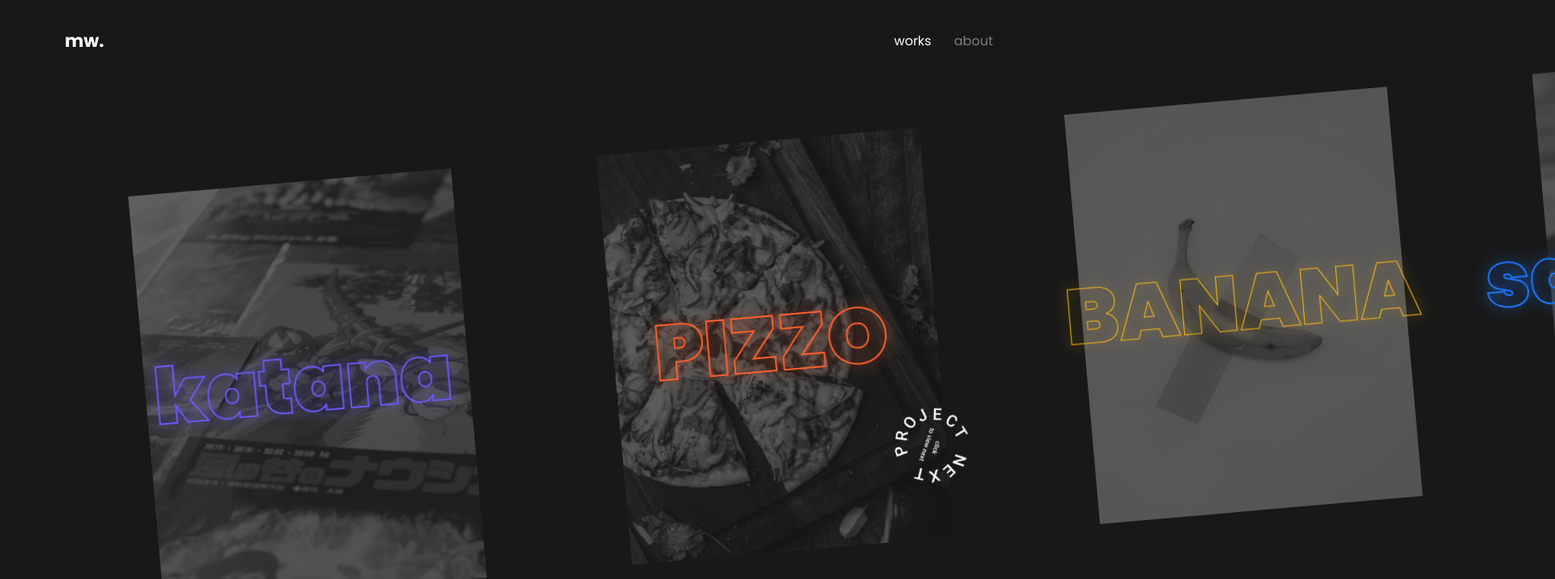
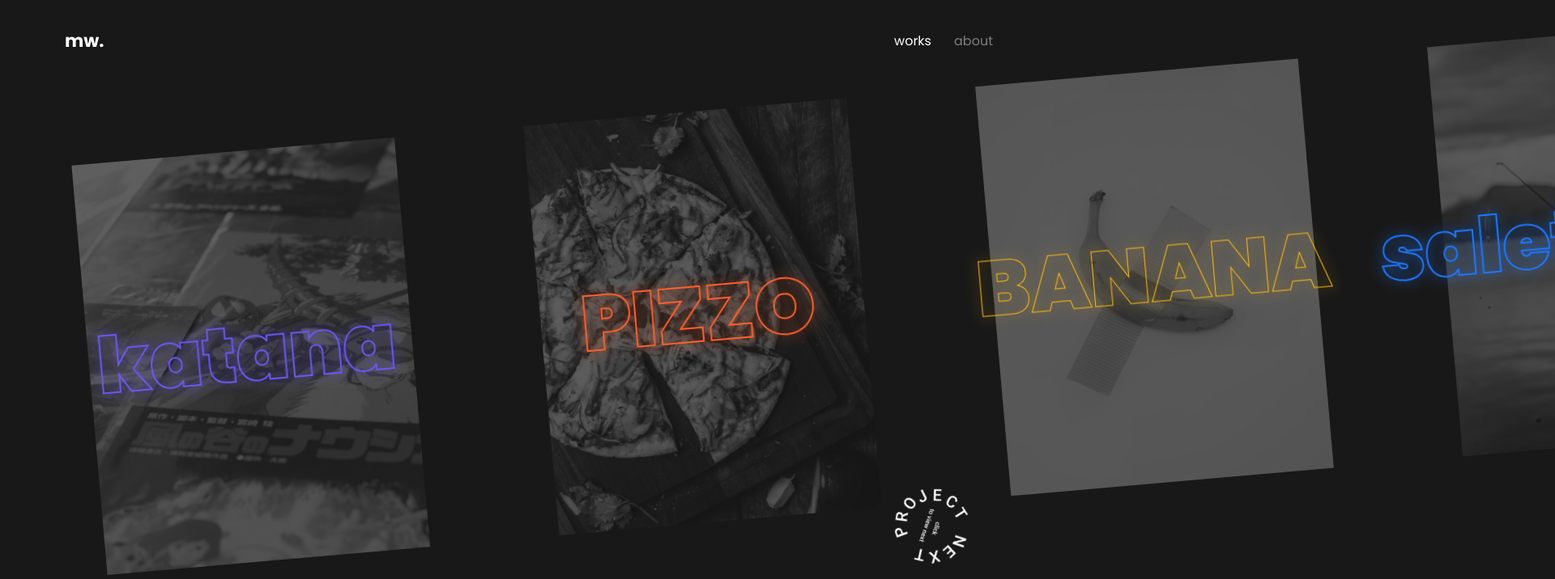
Before and after one commit to MaevaWolff/portfolio__004, a website built with Parcel: page src/works.html in a window 1280 px wide. Shown: the top 716 px of the page at 81% size, 1920 px wide, since content can reach past the window. Built offline with nearby package versions, Linux system fonts and the light colour scheme.

Commit message:
correction works page

```diff
--- a/src/styles/blocs/projects.scss
+++ b/src/styles/blocs/projects.scss
@@ -12,9 +12,12 @@ body {
   @include sm {
     flex-direction: row;
     width: 100%;
+    margin-top: 100px;
+    transform: rotate(-5deg);
+    margin-left: -50px;
+  }
+  @include lg {
     margin-top: 140px;
-
-    transform: rotate(-5deg);
   }
   &Wrapper {
     display: flex;
@@ -37,7 +40,11 @@ body {
 
   @include sm {
     width: 400px;
-    margin-left: 180px;
+    margin-left: 140px;
+  }
+
+  @include md {
+    margin-left: 160px;
   }
 
   &__name {
@@ -168,9 +175,13 @@ body {
     z-index: 85;
     position: absolute;
     right: 80px;
-    bottom: 200px;
+    bottom: 100px;
     cursor: pointer;
     animation: rotate 10s infinite alternate;
+  }
+
+  @include lg {
+    bottom: 200px;
   }
 }
 
```
Also changed, not shown: src/index.html (+4 -8 lines).
